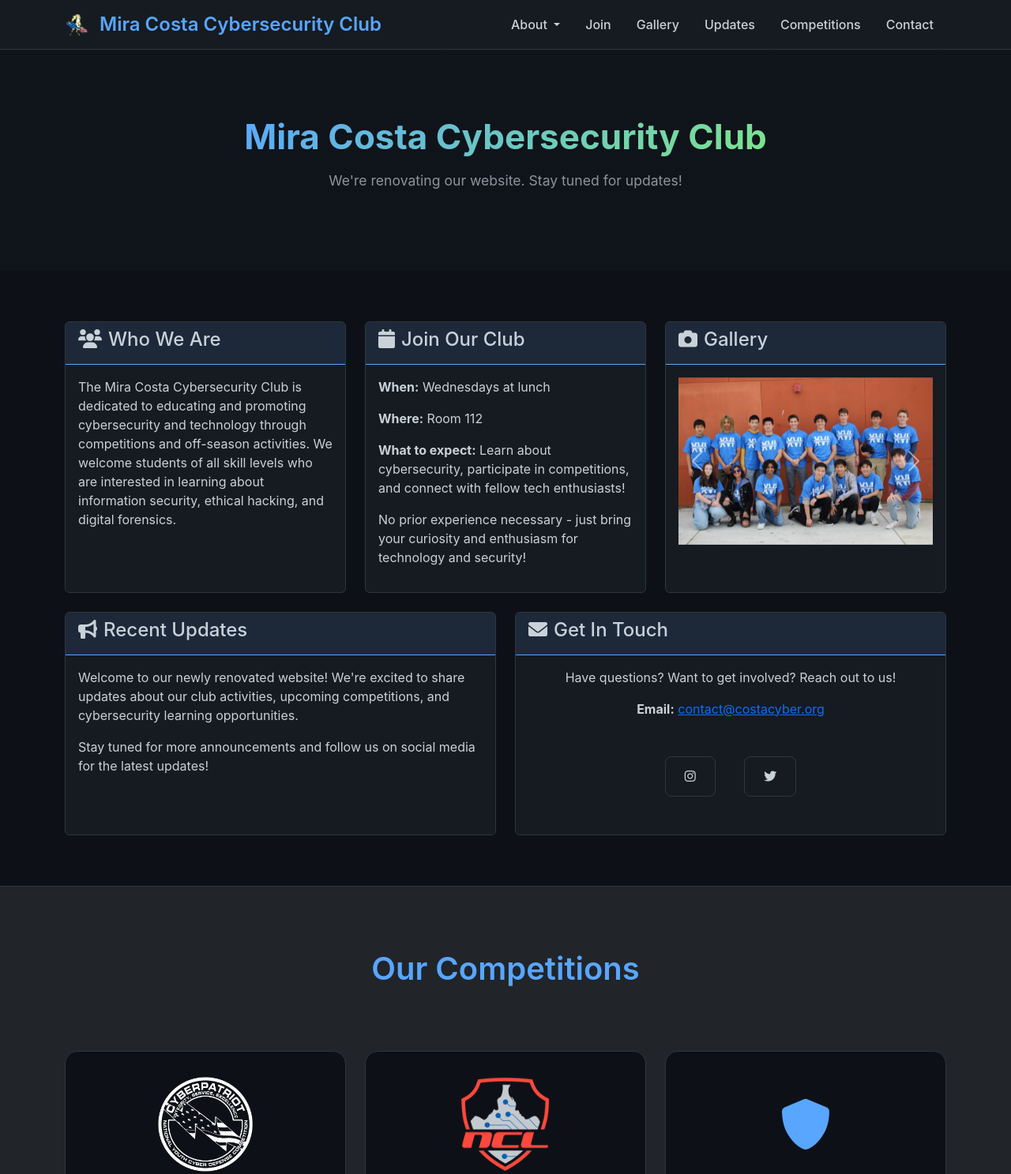
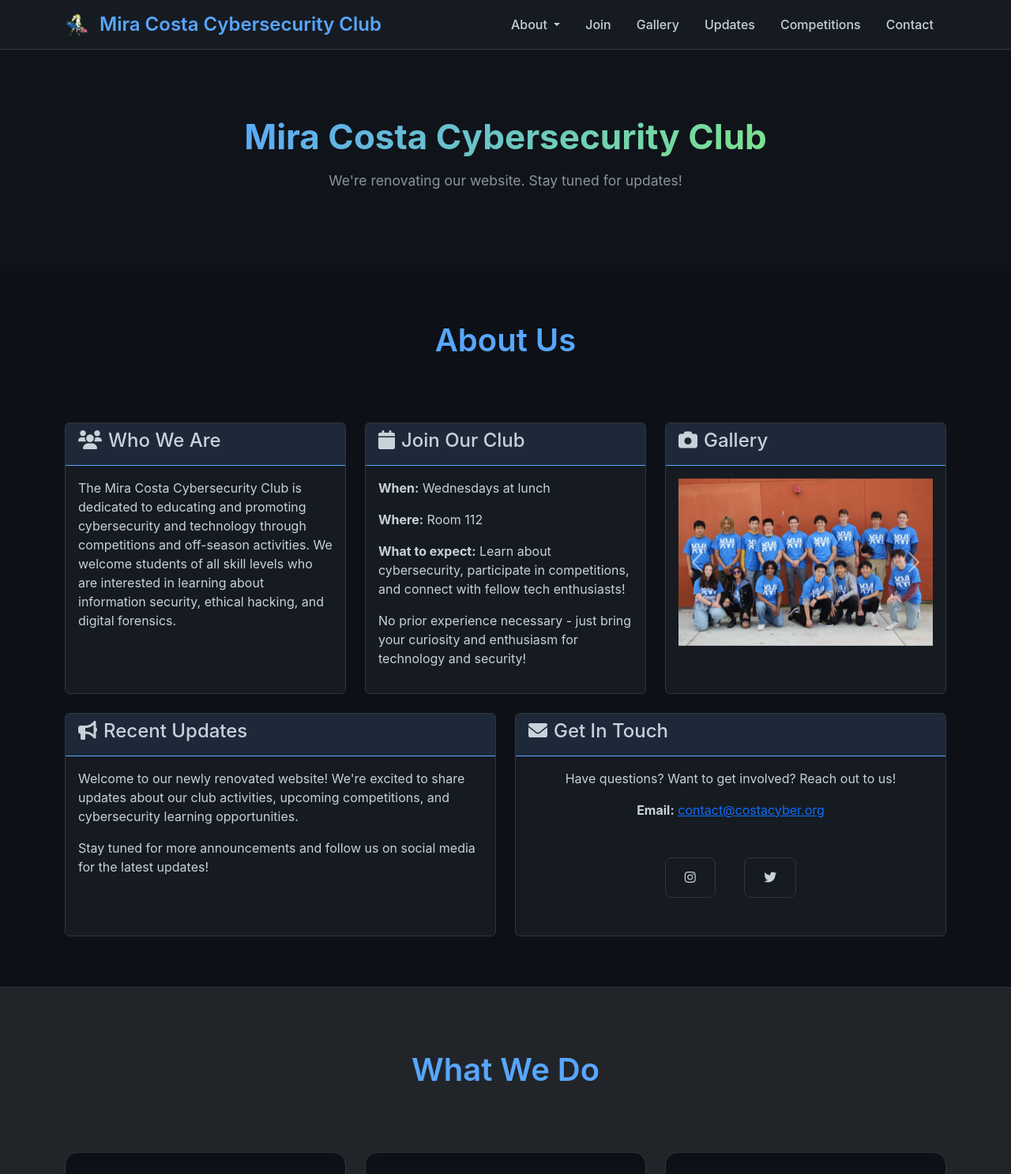
Before and after one commit to miracostacybersecurity/mchscyber.github.io, a plain HTML site: page index.html in a window 1280 px wide. Shown: the top 1487 px of the page at 79% size. Drawn offline with nearby package versions, Linux system fonts and the light colour scheme.

Commit message:
Added title

```diff
--- a/index.html
+++ b/index.html
@@ -99,6 +99,12 @@
     <!-- Cards Section -->
     <section id="about" class="content-section">
         <div class="container">
+            <div class="row">
+                <div class="col-12 text-center mb-5">
+                    <h2 class="section-title">About Us</h2>
+                </div>
+            </div>
+
             <div class="row g-4">
                 <!-- About Card -->
                 <div class="col-lg-4 col-md-6">
@@ -198,7 +204,7 @@
         <div class="container">
             <div class="row">
                 <div class="col-12 text-center mb-5">
-                    <h2 class="section-title">Our Competitions</h2>
+                    <h2 class="section-title">What We Do</h2>
                 </div>
             </div>
 
@@ -365,7 +371,7 @@
                     <p class="mb-0">&copy; 2025 Mira Costa Cybersecurity Club. All rights reserved.</p>
                 </div>
                 <div class="col-md-6 text-end">
-                    <p class="mb-0">Made with ❤️ by the MCHS Cyber Security Club using Bootstrap</p>
+                    <p class="mb-0">Made with ❤️ by the MCHS Cybersecurity Club using Bootstrap</p>
                 </div>
             </div>
         </div>
```
